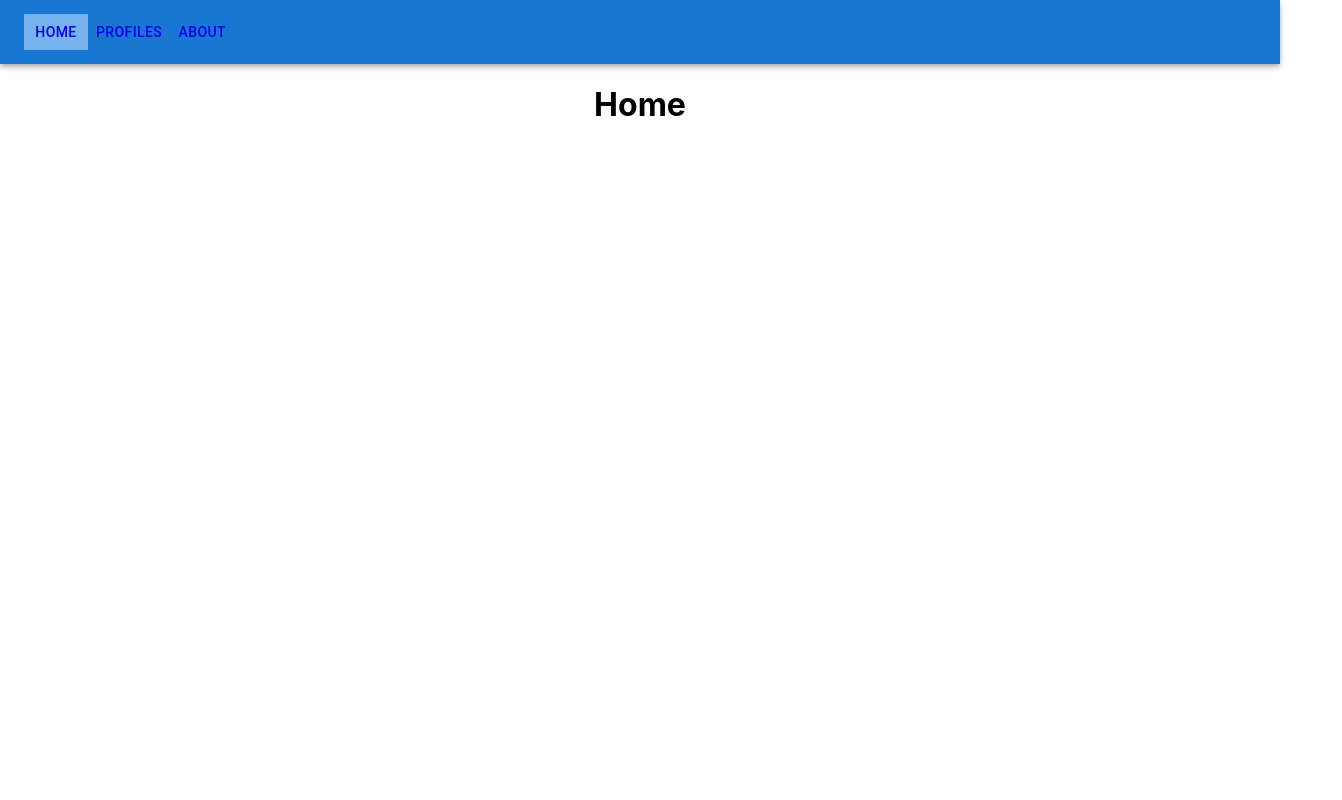
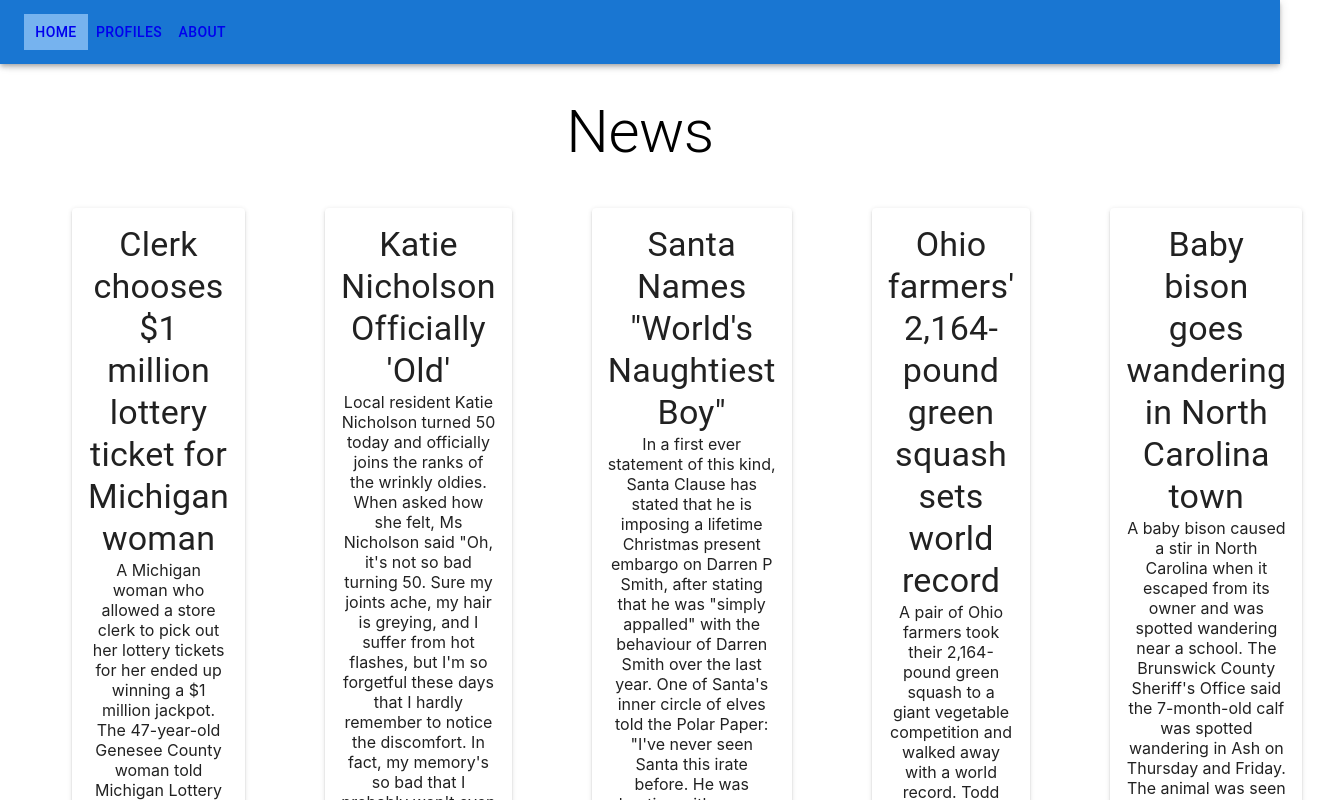
Before and after one commit to neg-0/social-network, a React (Create React App) app: page / in a window 1280 px wide. Shown: the top 800 px of the page, 1342 px wide, since content can reach past the window. Built offline with nearby package versions, Linux system fonts and the light colour scheme.

Commit message:
Made news articles display

```diff
--- /dev/null
+++ b/src/components/Article.js
@@ -0,0 +1,10 @@
+import { Paper, Typography } from "@mui/material";
+
+export default function Article({ article }) {
+    return (<article>
+        <Paper elevation={2} sx={{ m: 5, p: 2 }}>
+            <Typography variant="h4">{article.title}</Typography>
+            <Typography variant="p">{article.article}</Typography>
+        </Paper>
+    </article>)
+}
--- /dev/null
+++ b/src/components/ArticleList.js
@@ -0,0 +1,13 @@
+import { UserProfile } from "./UserProfileDB"
+import Article from "./Article"
+import { Box } from "@mui/system"
+
+export default function ArticleList() {
+    return (
+        <div>
+            <Box display="flex">
+                {UserProfile.newsArticles.map((article, index) => <Article article={article} />)}
+            </Box>
+        </div>
+    )
+}
--- a/src/components/Home.js
+++ b/src/components/Home.js
@@ -1,5 +1,12 @@
+import { Box } from "@mui/system"
+import ArticleList from "./ArticleList"
+import { Typography } from "@mui/material"
+
 export default function Home() {
-    return <h1>Home</h1>
+    return (<Box sx={{ p: 4 }}>
+        <Typography variant="h2">News</Typography>
+        <ArticleList />
+    </Box>)
 }
 
 //Root Route: "/"
```
